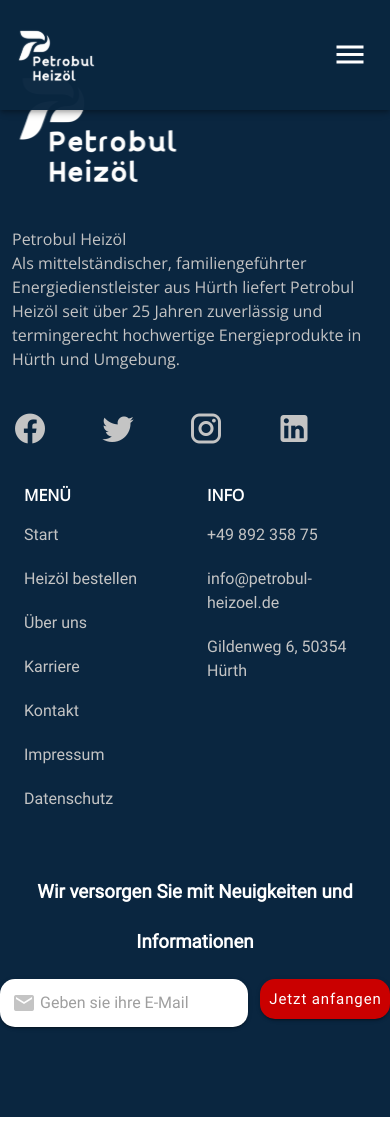
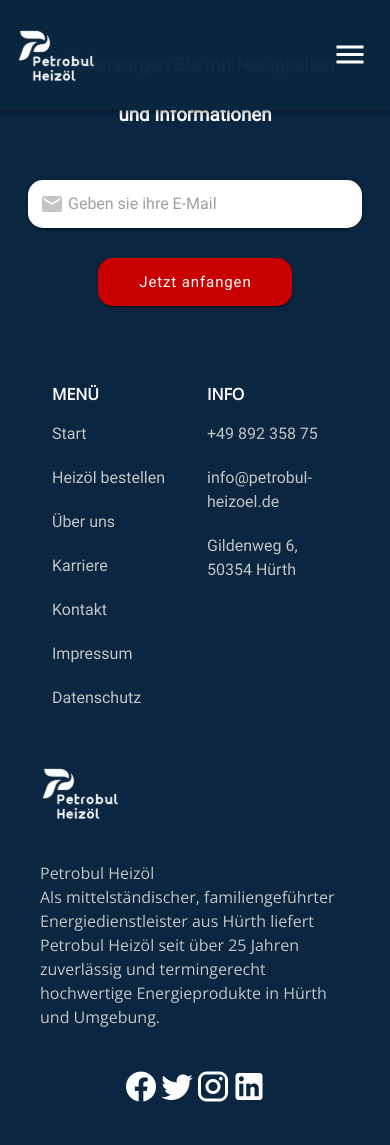
Before and after one commit to ralia79/petrobul, a Vue app: page /kontakt in a window 390 px wide. Before the commit the page ends 1117 px from the top, so only its background shows below. Built offline with nearby package versions, Linux system fonts and the light colour scheme.

Commit message:
finish responsive footer

```diff
--- a/src/assets/css/colors.css
+++ b/src/assets/css/colors.css
@@ -21,3 +21,7 @@
 .footer-colors * {
     color: #C4C4C4 !important;
 }
+
+.social-icon-color {
+    color: #949494;
+}
--- a/src/assets/css/main.css
+++ b/src/assets/css/main.css
@@ -59,6 +59,10 @@
 }
 
 .fit_image {
+    width: 170px;
+    height: 115px;
+}
+.footer-logo {
     width: 170px;
     height: 115px;
 }
--- a/src/assets/css/mediaQuery.css
+++ b/src/assets/css/mediaQuery.css
@@ -1,6 +1,10 @@
 @media only screen and (max-width: 960px) {
     .padding-custom-top {
         padding-top: 0;
+    }
+
+    .social-icon-color {
+        color: white !important;
     }
 
     .mobile-custom-top-padding {
@@ -37,6 +41,10 @@
     .VueCarousel {
         width: 100% !important;
     }
+    .footer-logo {
+        width: 80px !important;
+        height: 55px !important;
+    }
 }
 
 @media only screen and (min-width: 960px) {
--- a/src/core/custom-footer/custom-footer.vue
+++ b/src/core/custom-footer/custom-footer.vue
@@ -1,24 +1,30 @@
 <template>
-    <v-row class="ma-0 blue-bg pt-15 pb-15 footer-colors">
-        <v-container>
-            <v-row justify="space-between">
+    <v-row class="ma-0 blue-bg pt-md-15 pb-md-15 footer-colors">
+        <v-container class="pa-10 pa-md-0">
+            <v-row justify="space-between" class="flex-md-row-reverse">
                 <v-col class="col col-12 col-md-4">
-                    <v-row class="ma-0">
-                        <img src="@/assets/img/Logo-mobile.svg" alt="LOGO" class="fit_image">
+                    <v-row justify="center" align="center" class="ma-0">
+                        <h3 class="white--text text-center line-height-50">
+                            Wir versorgen Sie mit Neuigkeiten und Informationen
+                        </h3>
                     </v-row>
-                    <v-row class="ma-0 mt-5">
-                        <p class="ma-0 mt-5">
-                            Petrobul Heizöl <br>
-                            Als mittelständischer, familiengeführter Energiedienstleister aus Hürth liefert Petrobul
-                            Heizöl seit über 25 Jahren zuverlässig und termingerecht hochwertige Energieprodukte in
-                            Hürth und Umgebung.
-                        </p>
-                    </v-row>
-                    <v-row justify="start" class="mt-10 ma-0">
-                        <v-icon large color="#949494" class="me-13">mdi-facebook</v-icon>
-                        <v-icon large color="#949494" class="me-13">mdi-twitter</v-icon>
-                        <v-icon large color="#949494" class="me-13">mdi-instagram</v-icon>
-                        <v-icon large color="#949494">mdi-linkedin</v-icon>
+                    <v-row class="mt-10 mt-md-2 mb-10 mb-md-0" align="center" align-md="start" justify="center"
+                           justify-md="start">
+                        <v-col class="col col-12 col-md-8 pa-0 pe-md-3 ">
+                            <v-text-field solo
+                                          placeholder="Geben sie ihre E-Mail"
+                                          prepend-inner-icon="mdi-email"
+                                          class="rounded-text-field"
+                                          color="red"
+                            ></v-text-field>
+                        </v-col>
+                        <v-spacer></v-spacer>
+                        <v-col class="col col-7 col-md-4 pa-0">
+                            <v-btn color="#CA0000" class="pt-6 pb-6 pa-md-6 w-100 rounded-btn small-font white--text"
+                                   dark>
+                                Jetzt anfangen
+                            </v-btn>
+                        </v-col>
                     </v-row>
                 </v-col>
                 <v-col class="col col-12 col-md-4">
@@ -67,27 +73,22 @@
                     </v-row>
                 </v-col>
                 <v-col class="col col-12 col-md-4">
-                    <v-row justify="center" align="center" class="ma-0">
-                        <h3 class="white--text text-center line-height-50">
-                            Wir versorgen Sie mit Neuigkeiten und Informationen
-                        </h3>
+                    <v-row class="ma-0">
+                        <img src="@/assets/img/Logo-mobile.svg" alt="LOGO" class="footer-logo">
                     </v-row>
-                    <v-row align="start">
-                        <v-col class="col col-8 pa-0 pe-3">
-                            <v-text-field solo
-                                          placeholder="Geben sie ihre E-Mail"
-                                          prepend-inner-icon="mdi-email"
-                                          class="rounded-text-field"
-                                          color="red"
-                            ></v-text-field>
-                        </v-col>
-                        <v-spacer></v-spacer>
-                        <v-col class="col col-4 pa-0">
-                            <v-btn color="#CA0000" class="pt-5 pb-5 pa-md-6 w-100 rounded-btn small-font white--text"
-                                   dark>
-                                Jetzt anfangen
-                            </v-btn>
-                        </v-col>
+                    <v-row class="ma-0 mt-5">
+                        <p class="ma-0 mt-5">
+                            Petrobul Heizöl <br>
+                            Als mittelständischer, familiengeführter Energiedienstleister aus Hürth liefert Petrobul
+                            Heizöl seit über 25 Jahren zuverlässig und termingerecht hochwertige Energieprodukte in
+                            Hürth und Umgebung.
+                        </p>
+                    </v-row>
+                    <v-row justify="center" justify-md="start" class="mt-10 ma-0">
+                        <v-icon large class="me-md-13 social-icon-color">mdi-facebook</v-icon>
+                        <v-icon large class="me-md-13 social-icon-color">mdi-twitter</v-icon>
+                        <v-icon large class="me-md-13 social-icon-color">mdi-instagram</v-icon>
+                        <v-icon large class="social-icon-color">mdi-linkedin</v-icon>
                     </v-row>
                 </v-col>
             </v-row>
```
